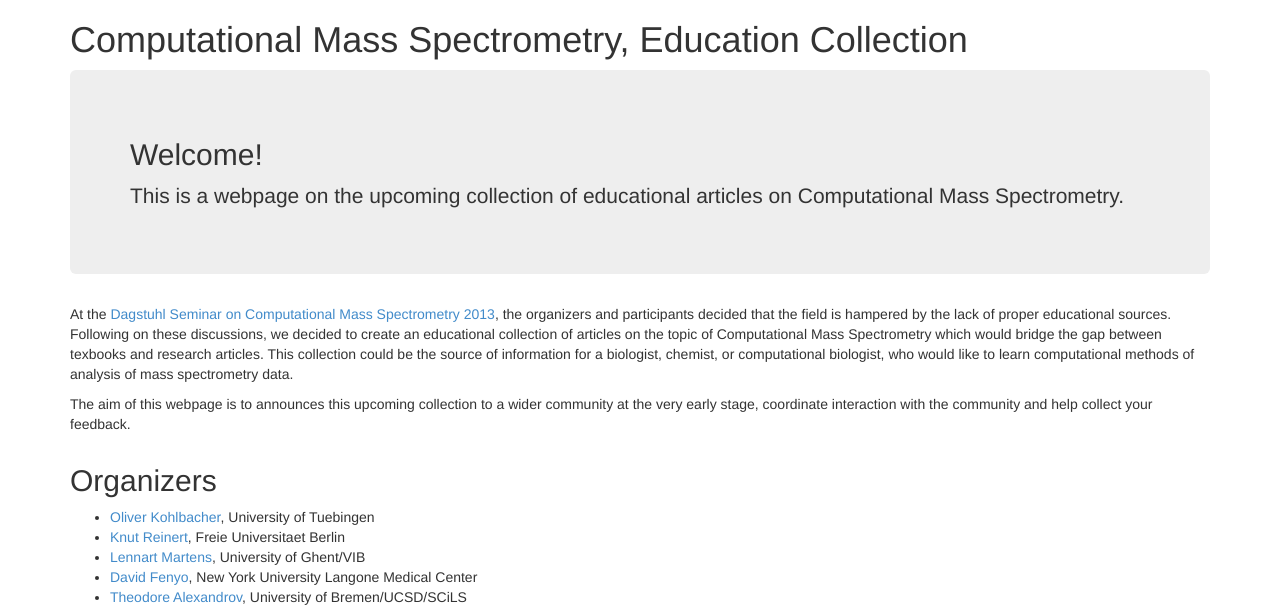
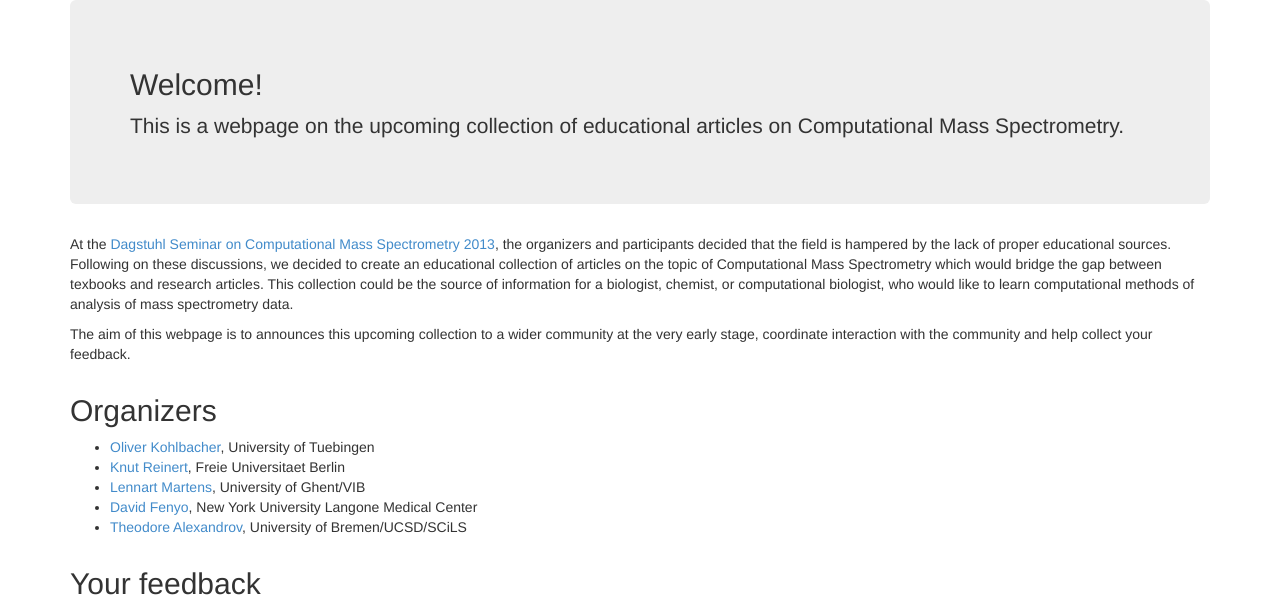
Before and after one commit to compms-edu/compms-edu.github.io, a plain HTML site: page index.html in a window 1280 px wide. Shown: the top 612 px of the page. Drawn offline with nearby package versions, Linux system fonts and the light colour scheme.

Commit message:
Update index.html
-

```diff
--- a/index.html
+++ b/index.html
@@ -18,13 +18,6 @@
   </head>
   <body>
 <div class="container">
-	<div class="row clearfix">
-		<div class="col-md-12 column">
-			<h1>
-				Computational Mass Spectrometry, Education Collection
-			</h1>
-		</div>
-	</div>
 	<div class="row clearfix">
 		<div class="col-md-12 column">
 			<div class="jumbotron">
```
